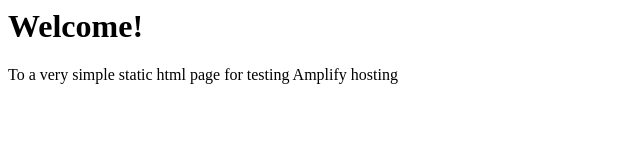
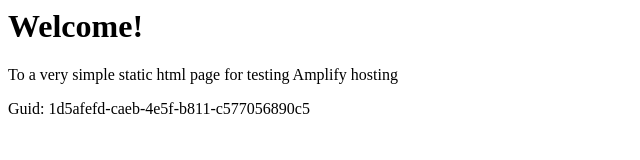
Before and after one commit to aws-aemilia-fra/Github-PR-Commit-Integration-Test-DoNotTouch-v1-preprod-eu-central-1, a website: page src/index.html in a window 1280 px wide. Shown: the whole page, without its empty margins (0-640 px from the left). Drawn offline with Linux system fonts and the light colour scheme.

Commit message:
commit from integ tests

```diff
--- a/src/index.html
+++ b/src/index.html
@@ -1,3 +1,5 @@
+
+
 <html lang="en">
 
 <head>
@@ -10,6 +12,6 @@
 <body>
     <h1>Welcome!</h1>
     <p>To a very simple static html page for testing Amplify hosting</p>
-</body>
+    <p>Guid: 1d5afefd-caeb-4e5f-b811-c577056890c5</p></body>
 
 </html>
```
